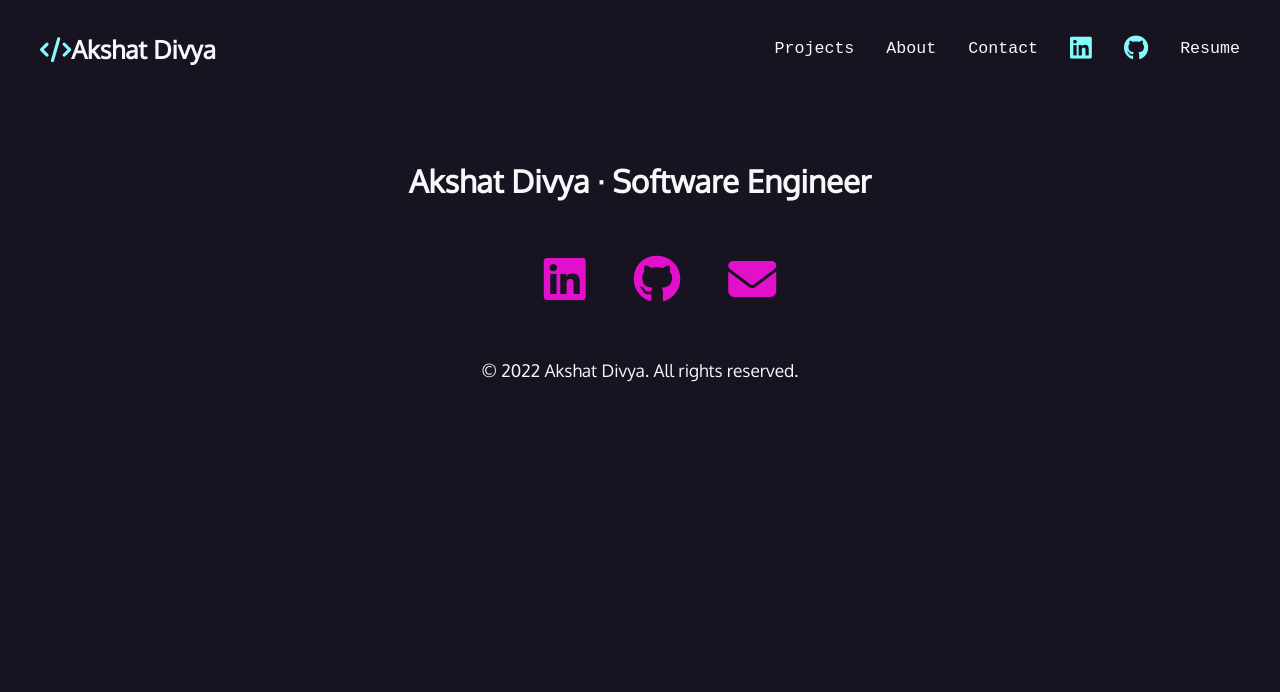
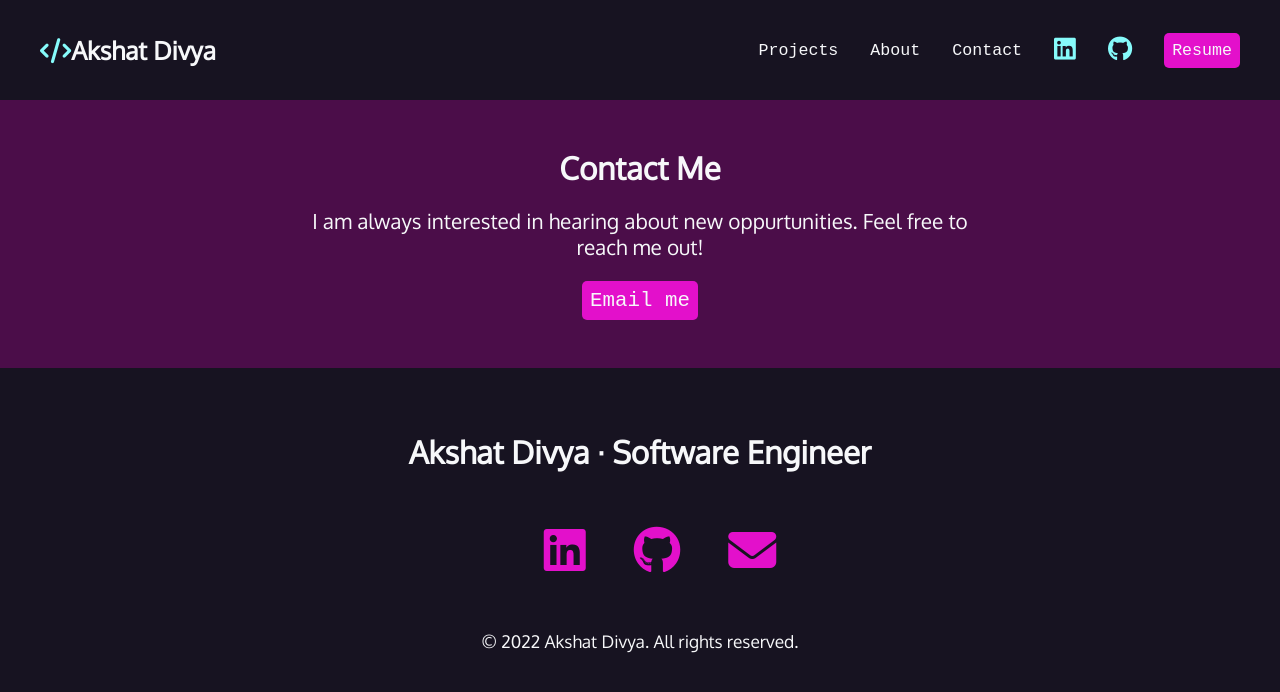
Before and after one commit to Akshat42/my-portfolio, a React (Create React App) app: page / in a window 1280 px wide. Shown: the top 692 px of the page. Built offline with nearby package versions, Linux system fonts and the light colour scheme; a web font is replaced by a local one.

Commit message:
add contactUs component

```diff
--- a/src/App.js
+++ b/src/App.js
@@ -1,4 +1,5 @@
 import './App.css';
+import ContactUs from './components/contactUs/ContactUs';
 import Footer from './components/footer/footer';
 import Header from './components/header/header';
 
@@ -6,6 +7,7 @@ function App() {
     return (
         <>
             <Header></Header>
+            <ContactUs></ContactUs>
             <Footer></Footer>
         </>
     );
--- /dev/null
+++ b/src/components/contactUs/ContactUs.css
@@ -0,0 +1,27 @@
+#contact-me {
+    width: 53%;
+    text-align: center;
+    margin: 0 auto;
+    padding: 3rem 0;
+}
+
+.plum-background {
+    background-color: var(--plum);
+}
+
+#contact-me a {
+    color: var(--white);
+    text-decoration: none;
+}
+
+#contact-me p:last-child {
+    padding-top: 3rem;
+}
+
+.highlight-button {
+    background-color: var(--magneta);
+    padding: 0.5rem;
+    border-radius: 5px;
+    font-family: var(--mono);
+    display: inline-block;
+}
--- /dev/null
+++ b/src/components/contactUs/ContactUs.js
@@ -0,0 +1,22 @@
+import './ContactUs.css';
+const ContactUs = () => {
+    return (
+        <div className="plum-background">
+            <section id="contact-me">
+                <h2>Contact Me</h2>
+                <p>
+                    I am always interested in hearing about new oppurtunities.
+                    Feel free to reach me out!
+                </p>
+                <a
+                    href="mailto:akshatdivya03@gmail.com"
+                    className="highlight-button"
+                >
+                    Email me
+                </a>
+            </section>
+        </div>
+    );
+};
+
+export default ContactUs;
```
